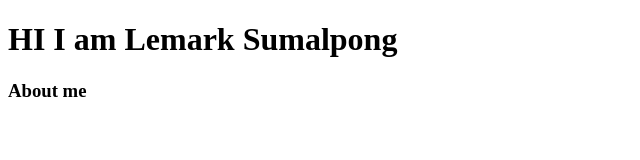
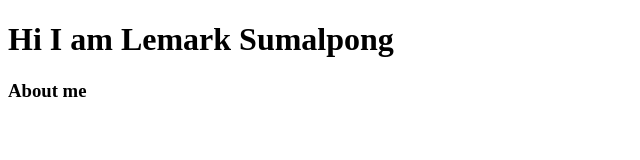
Before and after one commit to LemarkSumalpong/LemarkSumalpong.github.io, a plain HTML site: page index.html in a window 1280 px wide. Shown: the whole page, without its empty margins (0-640 px from the left). Drawn offline with Linux system fonts and the light colour scheme.

Commit message:
initial commit

```diff
--- a/index.html
+++ b/index.html
@@ -6,7 +6,7 @@
     <meta name="viewport" content="width=device-width, initial-scale=1.0">
     <title>Document</title>
 </head>
-<h1>HI I am Lemark Sumalpong</h1>
+<h1>Hi I am Lemark Sumalpong</h1>
 <h3>About me</h3>
 <body>
 
```
